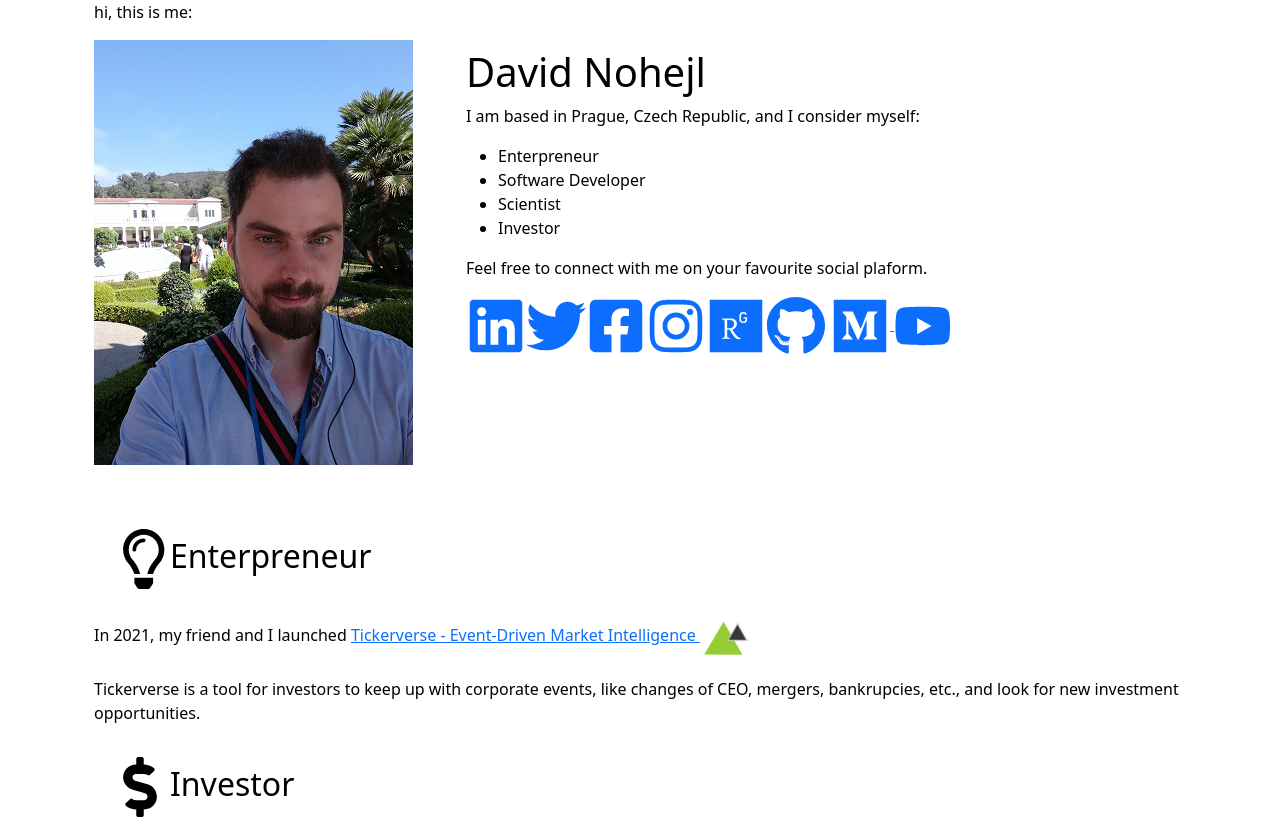
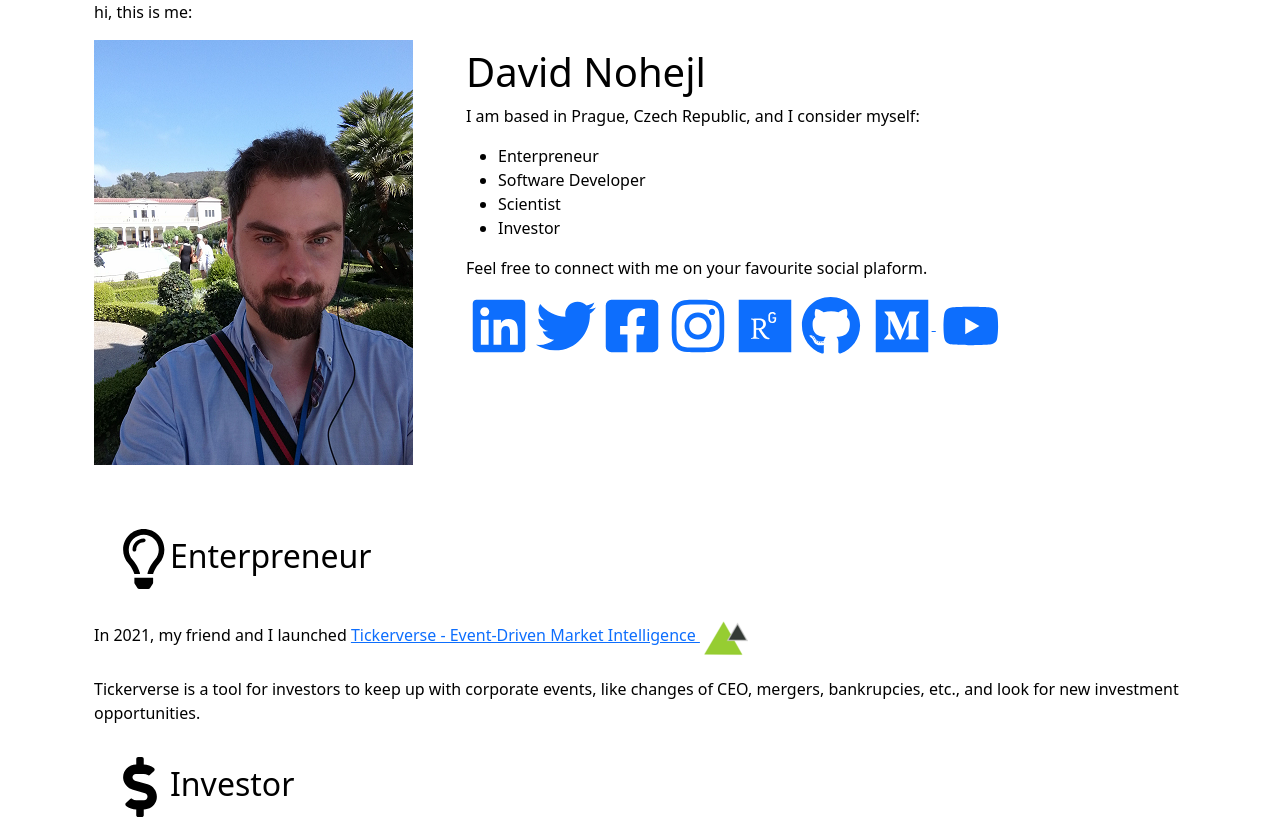
Before and after one commit to DavidNohejl/davidnohejl.github.io, a plain HTML site: page index.html in a window 1280 px wide. Shown: the top 836 px of the page. Drawn offline with nearby package versions, Linux system fonts and the light colour scheme.

Commit message:
Lighthouse fixes

```diff
--- a/index.html
+++ b/index.html
@@ -1,7 +1,10 @@
-<html>
+<!DOCTYPE html>
+<html lang="en">
 
 <head>
     <title>David Nohejl</title>
+    <meta name="viewport" content="width=device-width, initial-scale=1.0">
+    <meta http-equiv="Content-Security-Policy" content="script-src 'none'">
     <link href="https://cdn.jsdelivr.net/npm/bootstrap@5.2.2/dist/css/bootstrap.min.css" rel="stylesheet"
         integrity="sha384-Zenh87qX5JnK2Jl0vWa8Ck2rdkQ2Bzep5IDxbcnCeuOxjzrPF/et3URy9Bv1WTRi" crossorigin="anonymous">
     <script src="https://cdn.jsdelivr.net/npm/bootstrap@5.2.2/dist/js/bootstrap.bundle.min.js"
@@ -27,6 +30,7 @@
    .bg-primary {background-color:rgba(var(--bs-red)) !important}
    .bg-secondary {background-color:rgba(var(--bs-red)) !important}
 }
+#social a {margin:0.2em;}
 
         </style>
 </head>
@@ -50,7 +54,7 @@
                             <li><a class="nav-link" href="#scientist">Scientist</a></li>
                             <li><a class="nav-link" href="#investor">Investor</a></li>
                         </ul>
-                        <div>
+                        <div id="social">
                             <p>Feel free to connect with me on your favourite social plaform.</p>
                             <a href="https://www.linkedin.com/in/davidnohejl"><svg stroke="currentColor"
                                     fill="currentColor" stroke-width="0" viewBox="0 0 448 512" size="60" height="60"
```
